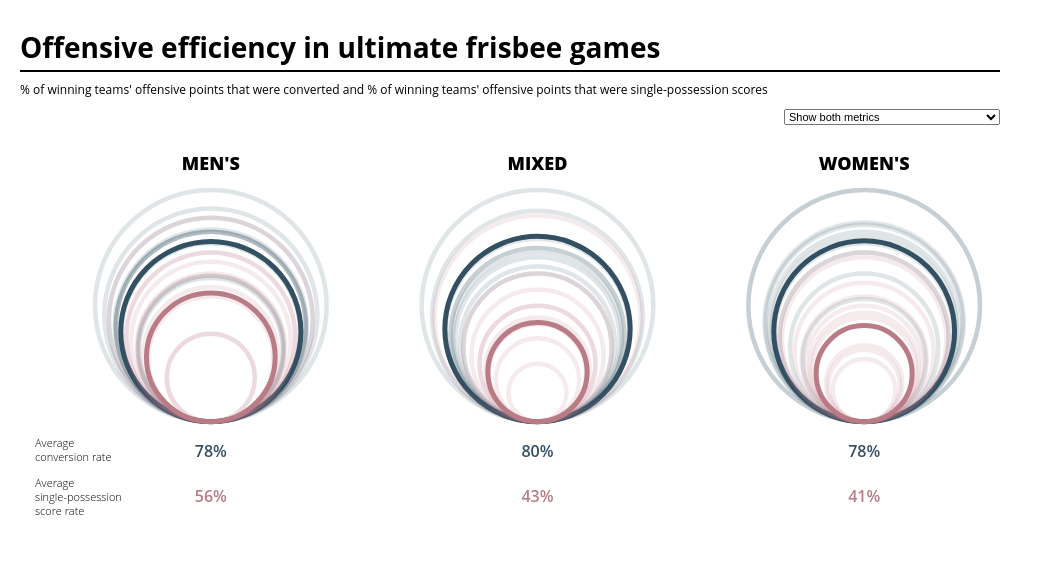
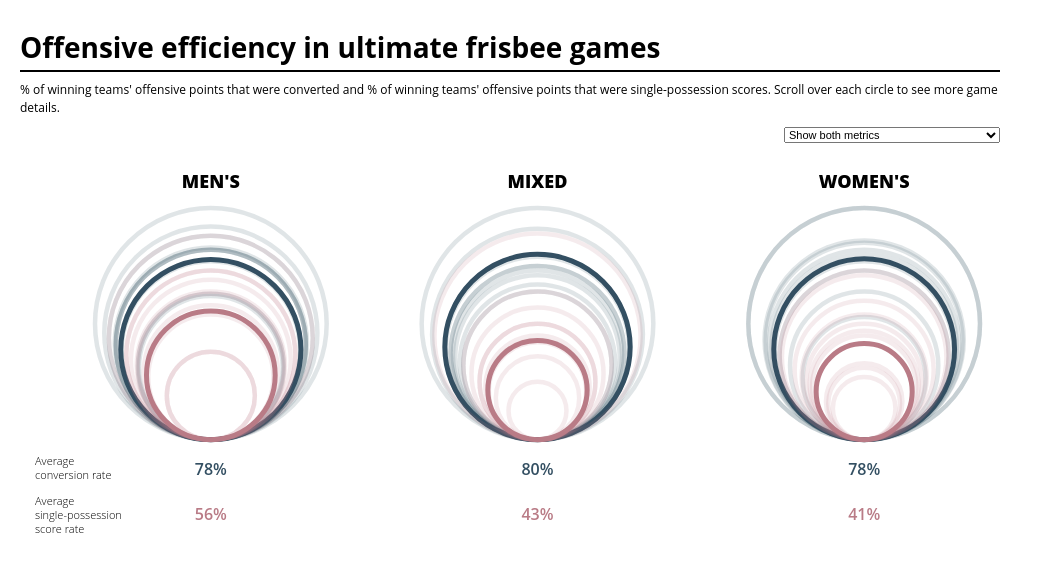
Before and after one commit to namisumida/oefficiency, a plain HTML site: page index.html in a window 1280 px wide. Shown: the whole page, without its empty margins (0-1043 px from the left). Drawn offline with nearby package versions, Linux system fonts and the light colour scheme.

Commit message:
Update text

```diff
--- a/index.html
+++ b/index.html
@@ -18,7 +18,7 @@
 			<line id="intro-line" x1="0" x2="1000" y1="10" y2="10">
 		</svg>
 		<div id="subtitle-container">
-			<p class="intro-text" id="subtitle">% of winning teams' offensive points that were converted and % of winning teams' offensive points that were single-possession scores</p>
+			<p class="intro-text" id="subtitle">% of winning teams' offensive points that were converted and % of winning teams' offensive points that were single-possession scores. Scroll over each circle to see more game details.</p>
 		</div>
 	</section>
 	<section id="graphic-section">
```
